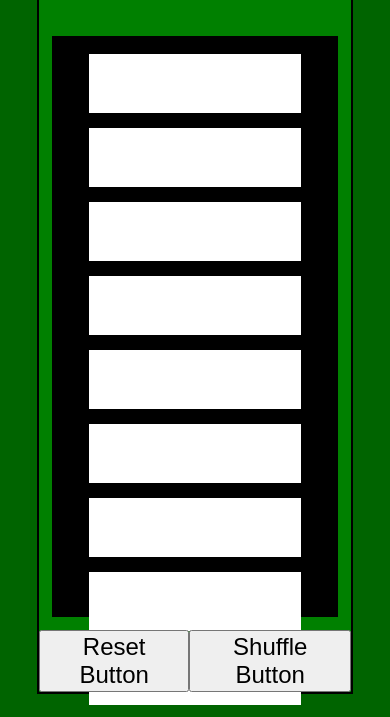
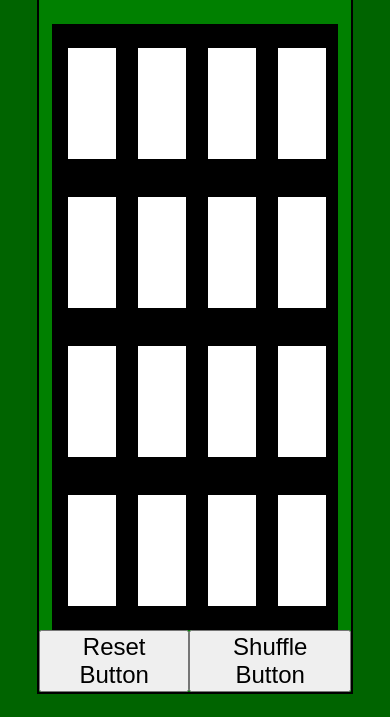
Before and after one commit to cstarr99/JavaScript-Practice, a plain HTML site: page MemoryGameRefresher/index.html in a window 390 px wide. Shown: the part 117-834 px from the top of the page. Drawn offline with Linux system fonts and the light colour scheme.

Commit message:
made memory game more responsive

```diff
--- a/MemoryGameRefresher/styles.css
+++ b/MemoryGameRefresher/styles.css
@@ -25,13 +25,20 @@ body {
 }
 
 .tile-container {
-  height: 70%;
+  flex: 1; /* fills remaining vertical space */
   width: 85%;
   background-color: black;
   display: grid;
   justify-items: center;
   align-items: center;
-  grid-template-columns: repeat(auto-fit, minmax(150px, 1fr));
+
+  /* Ensure at least 4 tiles per row */
+  grid-template-columns: repeat(4, 1fr); /* default 4 columns */
+
+  /* Use auto-fit for more tiles if space allows */
+  /* grid-template-columns: repeat(auto-fit, minmax(120px, 1fr)); */
+
+  gap: 10px;
   padding: 10px;
 }
 
@@ -64,3 +71,20 @@ body {
 .hidden {
   text-indent: -9999px;
 }
+@media (max-width: 900px) {
+  .tile-container {
+    grid-template-columns: repeat(4, 1fr); /* maintain 4 min tiles per row */
+  }
+}
+
+@media (max-width: 600px) {
+  .tile-container {
+    grid-template-columns: repeat(
+      4,
+      minmax(60px, 1fr)
+    ); /* shrink tiles but keep 4 per row */
+  }
+  .tile {
+    min-width: 25px;
+  }
+}
```
